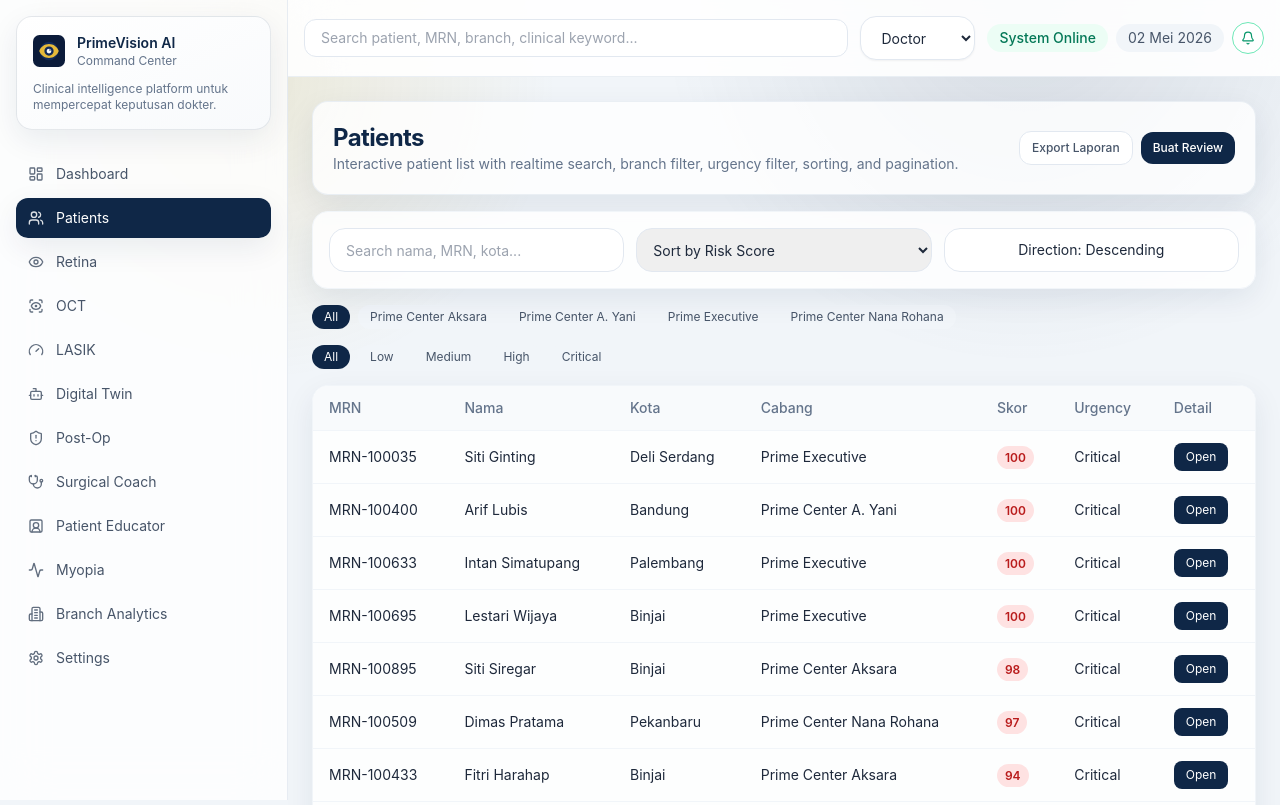
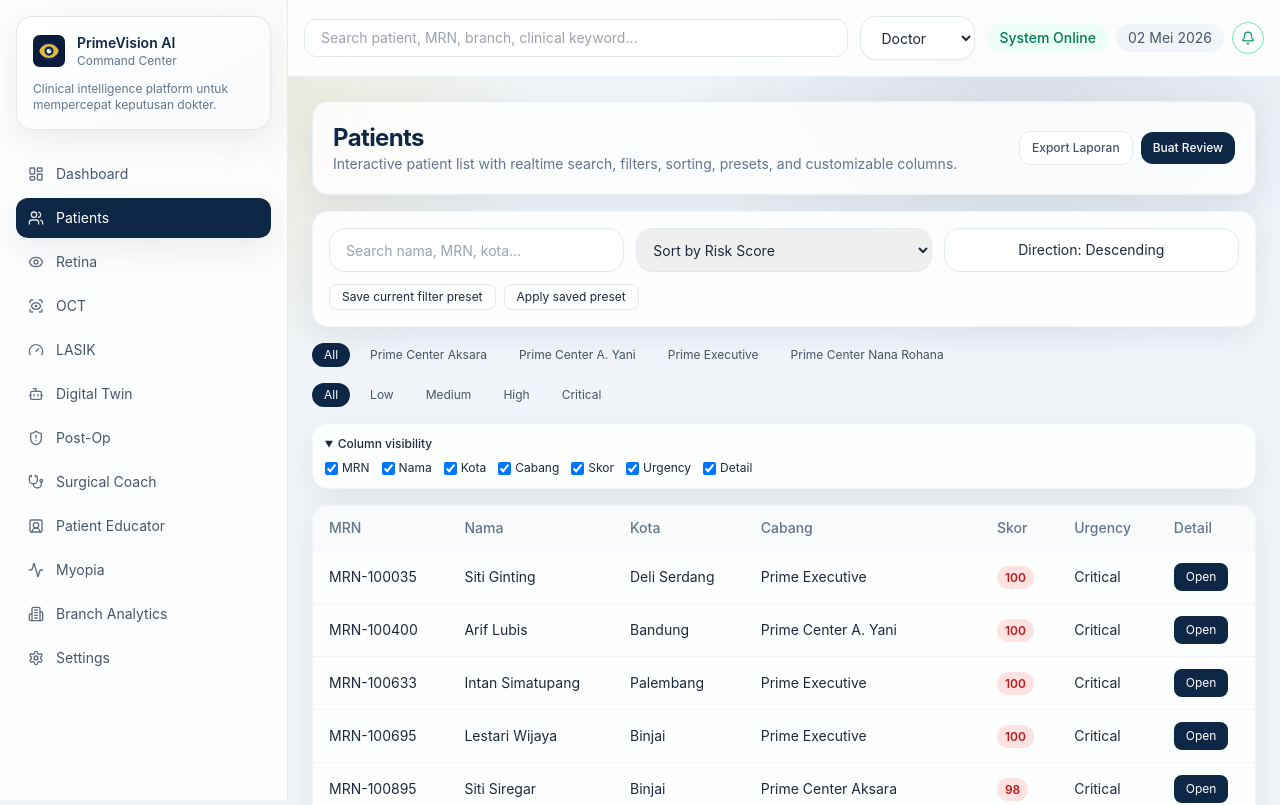
Before and after one commit to sobri3195/PrimeVision-AI-Command-Center, a React (Vite) app: page /patients in a window 1280 px wide. Shown: the top 805 px of the page. Built offline with nearby package versions, Linux system fonts and the light colour scheme.

Commit message:
feat: add local-first personalization and productivity preferences

```diff
--- a/src/App.tsx
+++ b/src/App.tsx
@@ -1,4 +1,4 @@
-import { useEffect, useState } from 'react'
+import { useEffect, useMemo, useState } from 'react'
 import { Navigate, Route, Routes } from 'react-router-dom'
 import { Sidebar } from './components/layout/Sidebar'
 import { Topbar } from './components/layout/Topbar'
@@ -17,19 +17,38 @@ import { RetinaScreening } from './routes/RetinaScreening'
 import { Settings } from './routes/Settings'
 import { SurgicalCoach } from './routes/SurgicalCoach'
 import type { DoctorRole } from './types/ai'
+import { loadLS, saveLS } from './utils/localStorage'
 
 function App() {
   const [search, setSearch] = useState('')
-  const [role, setRole] = useState<DoctorRole>((localStorage.getItem('pv_role') as DoctorRole) || 'Doctor')
-  const [notificationsEnabled, setNotificationsEnabled] = useState(localStorage.getItem('pv_notif') !== 'false')
-  const [compactMode, setCompactMode] = useState(localStorage.getItem('pv_compact') === 'true')
+  const [role, setRole] = useState<DoctorRole>(loadLS<DoctorRole>('pvcc:v1:user:role', 'Doctor'))
+  const [notificationsEnabled, setNotificationsEnabled] = useState(loadLS<boolean>('pvcc:v1:ui:notifications', true))
+  const [compactMode, setCompactMode] = useState(loadLS<boolean>('pvcc:v1:ui:compact', false))
+  const [theme, setTheme] = useState<'light' | 'dark'>(loadLS<'light' | 'dark'>('pvcc:v1:ui:theme', 'light'))
 
-  useEffect(() => localStorage.setItem('pv_role', role), [role])
-  useEffect(() => localStorage.setItem('pv_notif', String(notificationsEnabled)), [notificationsEnabled])
-  useEffect(() => localStorage.setItem('pv_compact', String(compactMode)), [compactMode])
+  useEffect(() => saveLS('pvcc:v1:user:role', role), [role])
+  useEffect(() => saveLS('pvcc:v1:ui:notifications', notificationsEnabled), [notificationsEnabled])
+  useEffect(() => saveLS('pvcc:v1:ui:compact', compactMode), [compactMode])
+  useEffect(() => saveLS('pvcc:v1:ui:theme', theme), [theme])
+
+  useEffect(() => {
+    document.documentElement.classList.toggle('dark', theme === 'dark')
+  }, [theme])
+
+  useEffect(() => {
+    const sync = (event: StorageEvent) => {
+      if (event.key === 'pvcc:v1:ui:theme') setTheme(loadLS<'light' | 'dark'>('pvcc:v1:ui:theme', 'light'))
+      if (event.key === 'pvcc:v1:ui:compact') setCompactMode(loadLS<boolean>('pvcc:v1:ui:compact', false))
+    }
+
+    window.addEventListener('storage', sync)
+    return () => window.removeEventListener('storage', sync)
+  }, [])
+
+  const shellClasses = useMemo(() => `${theme === 'dark' ? 'bg-slate-950 text-slate-100' : 'bg-slate-100 text-slate-800'} ${compactMode ? 'text-[13px]' : ''}`, [theme, compactMode])
 
   return (
-    <div className={`flex min-h-screen bg-slate-100 text-slate-800 ${compactMode ? 'text-[13px]' : ''}`}>
+    <div className={`flex min-h-screen ${shellClasses}`}>
       <div className="pointer-events-none fixed inset-0 -z-0 bg-[radial-gradient(circle_at_20%_10%,rgba(201,162,39,0.14),transparent_24%),radial-gradient(circle_at_80%_0%,rgba(15,39,71,0.12),transparent_28%)]" />
       <Sidebar />
       <div className="relative z-10 flex-1">
@@ -48,7 +67,7 @@ function App() {
             <Route path="/patient-educator" element={<PatientEducator />} />
             <Route path="/myopia-control" element={<MyopiaControl />} />
             <Route path="/branch-analytics" element={<BranchAnalytics />} />
-            <Route path="/settings" element={<Settings role={role} notif={notificationsEnabled} compact={compactMode} setNotif={setNotificationsEnabled} setCompact={setCompactMode} />} />
+            <Route path="/settings" element={<Settings role={role} notif={notificationsEnabled} compact={compactMode} theme={theme} setTheme={setTheme} setNotif={setNotificationsEnabled} setCompact={setCompactMode} />} />
             <Route path="*" element={<Navigate to="/" replace />} />
           </Routes>
         </main>
--- a/src/routes/Patients.tsx
+++ b/src/routes/Patients.tsx
@@ -1,9 +1,21 @@
 import { useMemo, useState } from 'react'
+import { RiskBadge } from '../components/ai/RiskBadge'
+import { PageHeader } from '../components/layout/PageHeader'
 import { FilterTabs } from '../components/shared/FilterTabs'
-import { PageHeader } from '../components/layout/PageHeader'
-import { RiskBadge } from '../components/ai/RiskBadge'
 import { PatientDrawer } from '../components/shared/PatientDrawer'
 import type { Patient } from '../types/patient'
+import { loadLS, saveLS } from '../utils/localStorage'
+
+type ColKey = 'mrn' | 'nama' | 'kota' | 'cabang' | 'skor' | 'urgency' | 'detail'
+const allColumns: Array<{ key: ColKey; label: string }> = [
+  { key: 'mrn', label: 'MRN' },
+  { key: 'nama', label: 'Nama' },
+  { key: 'kota', label: 'Kota' },
+  { key: 'cabang', label: 'Cabang' },
+  { key: 'skor', label: 'Skor' },
+  { key: 'urgency', label: 'Urgency' },
+  { key: 'detail', label: 'Detail' },
+]
 
 export function Patients({ patients, globalSearch }: { patients: Patient[]; globalSearch: string }) {
   const [localSearch, setLocalSearch] = useState('')
@@ -13,6 +25,8 @@ export function Patients({ patients, globalSearch }: { patients: Patient[]; glob
   const [asc, setAsc] = useState(false)
   const [page, setPage] = useState(1)
   const [activePatient, setActivePatient] = useState<Patient | null>(null)
+  const [columns, setColumns] = useState<ColKey[]>(loadLS('pvcc:v1:table:patients:columns', allColumns.map((c) => c.key)))
+
   const pageSize = 12
 
   const filtered = useMemo(() => {
@@ -24,86 +38,90 @@ export function Patients({ patients, globalSearch }: { patients: Patient[]; glob
         (risk === 'All' || p.aiUrgencyLevel === risk),
     )
 
-    const sorted = [...result].sort((a, b) => {
+    return [...result].sort((a, b) => {
       const factor = asc ? 1 : -1
       if (sortBy === 'score') return (a.aiRiskScore - b.aiRiskScore) * factor
       if (sortBy === 'name') return a.name.localeCompare(b.name) * factor
       return a.branch.localeCompare(b.branch) * factor
     })
-
-    return sorted
   }, [patients, globalSearch, localSearch, branch, risk, sortBy, asc])
 
   const totalPages = Math.ceil(filtered.length / pageSize)
   const rows = filtered.slice((page - 1) * pageSize, page * pageSize)
 
+  const applyPreset = () => {
+    const preset = { branch, risk }
+    saveLS('pvcc:v1:filters:patientsPreset', preset)
+  }
+
+  const loadPreset = () => {
+    const preset = loadLS<{ branch: string; risk: string }>('pvcc:v1:filters:patientsPreset', { branch: 'All', risk: 'All' })
+    setBranch(preset.branch)
+    setRisk(preset.risk)
+    setPage(1)
+  }
+
+  const toggleColumn = (key: ColKey) => {
+    const next = columns.includes(key) ? columns.filter((c) => c !== key) : [...columns, key]
+    setColumns(next)
+    saveLS('pvcc:v1:table:patients:columns', next)
+  }
+
+  const openPatient = (p: Patient) => {
+    const history = loadLS<Array<{ id: string; ts: number }>>('pvcc:v1:navigation:recentPatients', [])
+    const next = [{ id: p.id, ts: Date.now() }, ...history.filter((h) => h.id !== p.id)].slice(0, 20)
+    saveLS('pvcc:v1:navigation:recentPatients', next)
+    setActivePatient(p)
+  }
+
   return (
     <div className="space-y-4">
-      <PageHeader title="Patients" subtitle="Interactive patient list with realtime search, branch filter, urgency filter, sorting, and pagination." />
+      <PageHeader title="Patients" subtitle="Interactive patient list with realtime search, filters, sorting, presets, and customizable columns." />
       <div className="card p-4">
         <div className="grid gap-3 lg:grid-cols-3">
-          <input
-            value={localSearch}
-            onChange={(e) => {
-              setLocalSearch(e.target.value)
-              setPage(1)
-            }}
-            placeholder="Search nama, MRN, kota..."
-            className="h-11 rounded-2xl border border-slate-200 px-4 text-sm"
-          />
+          <input value={localSearch} onChange={(e) => { setLocalSearch(e.target.value); setPage(1) }} placeholder="Search nama, MRN, kota..." className="h-11 rounded-2xl border border-slate-200 px-4 text-sm" />
           <select value={sortBy} onChange={(e) => setSortBy(e.target.value as typeof sortBy)} className="h-11 rounded-2xl border border-slate-200 px-3 text-sm">
-            <option value="score">Sort by Risk Score</option>
-            <option value="name">Sort by Name</option>
-            <option value="branch">Sort by Branch</option>
+            <option value="score">Sort by Risk Score</option><option value="name">Sort by Name</option><option value="branch">Sort by Branch</option>
           </select>
-          <button onClick={() => setAsc((v) => !v)} className="h-11 rounded-2xl border border-slate-200 bg-white text-sm">
-            Direction: {asc ? 'Ascending' : 'Descending'}
-          </button>
+          <button onClick={() => setAsc((v) => !v)} className="h-11 rounded-2xl border border-slate-200 bg-white text-sm">Direction: {asc ? 'Ascending' : 'Descending'}</button>
+        </div>
+        <div className="mt-3 flex flex-wrap gap-2">
+          <button onClick={applyPreset} className="rounded-lg border px-3 py-1 text-xs">Save current filter preset</button>
+          <button onClick={loadPreset} className="rounded-lg border px-3 py-1 text-xs">Apply saved preset</button>
         </div>
       </div>
 
       <FilterTabs items={['All', ...Array.from(new Set(patients.map((p) => p.branch)))]} active={branch} onChange={(v) => { setBranch(v); setPage(1) }} />
       <FilterTabs items={['All', 'Low', 'Medium', 'High', 'Critical']} active={risk} onChange={(v) => { setRisk(v); setPage(1) }} />
 
+      <details className="card p-3 text-xs" open>
+        <summary className="cursor-pointer font-medium">Column visibility</summary>
+        <div className="mt-2 flex flex-wrap gap-3">
+          {allColumns.map((c) => <label key={c.key} className="flex items-center gap-1"><input type="checkbox" checked={columns.includes(c.key)} onChange={() => toggleColumn(c.key)} />{c.label}</label>)}
+        </div>
+      </details>
+
       <div className="card overflow-x-auto">
         <table className="min-w-full text-sm">
-          <thead className="bg-slate-50 text-left text-slate-500">
-            <tr>
-              {['MRN', 'Nama', 'Kota', 'Cabang', 'Skor', 'Urgency', 'Detail'].map((header) => (
-                <th key={header} className="px-4 py-3 font-medium">{header}</th>
-              ))}
-            </tr>
-          </thead>
+          <thead className="bg-slate-50 text-left text-slate-500"><tr>{allColumns.filter((c) => columns.includes(c.key)).map((header) => <th key={header.key} className="px-4 py-3 font-medium">{header.label}</th>)}</tr></thead>
           <tbody>
-            {rows.length === 0 && (
-              <tr>
-                <td className="px-4 py-8 text-center text-slate-400" colSpan={7}>No matching patient.</td>
-              </tr>
-            )}
+            {rows.length === 0 && <tr><td className="px-4 py-8 text-center text-slate-400" colSpan={columns.length}>No matching patient.</td></tr>}
             {rows.map((p) => (
               <tr key={p.id} className="border-t border-slate-100 hover:bg-slate-50/60">
-                <td className="px-4 py-3">{p.medicalRecordNumber}</td>
-                <td className="px-4 py-3">{p.name}</td>
-                <td className="px-4 py-3">{p.city}</td>
-                <td className="px-4 py-3">{p.branch}</td>
-                <td className="px-4 py-3"><RiskBadge score={p.aiRiskScore} /></td>
-                <td className="px-4 py-3">{p.aiUrgencyLevel}</td>
-                <td className="px-4 py-3">
-                  <button onClick={() => setActivePatient(p)} className="rounded-lg bg-navy px-3 py-1.5 text-xs text-white">Open</button>
-                </td>
+                {columns.includes('mrn') && <td className="px-4 py-3">{p.medicalRecordNumber}</td>}
+                {columns.includes('nama') && <td className="px-4 py-3">{p.name}</td>}
+                {columns.includes('kota') && <td className="px-4 py-3">{p.city}</td>}
+                {columns.includes('cabang') && <td className="px-4 py-3">{p.branch}</td>}
+                {columns.includes('skor') && <td className="px-4 py-3"><RiskBadge score={p.aiRiskScore} /></td>}
+                {columns.includes('urgency') && <td className="px-4 py-3">{p.aiUrgencyLevel}</td>}
+                {columns.includes('detail') && <td className="px-4 py-3"><button onClick={() => openPatient(p)} className="rounded-lg bg-navy px-3 py-1.5 text-xs text-white">Open</button></td>}
               </tr>
             ))}
           </tbody>
         </table>
       </div>
 
-      <div className="flex items-center justify-between text-sm">
-        <span>Showing {(page - 1) * pageSize + 1}-{Math.min(page * pageSize, filtered.length)} of {filtered.length}</span>
-        <div className="space-x-2">
-          <button disabled={page === 1} onClick={() => setPage((p) => p - 1)} className="rounded-lg border px-3 py-1 disabled:opacity-40">Prev</button>
-          <button disabled={page === totalPages || totalPages === 0} onClick={() => setPage((p) => p + 1)} className="rounded-lg border px-3 py-1 disabled:opacity-40">Next</button>
-        </div>
-      </div>
+      <div className="flex items-center justify-between text-sm"><span>Showing {(page - 1) * pageSize + 1}-{Math.min(page * pageSize, filtered.length)} of {filtered.length}</span><div className="space-x-2"><button disabled={page === 1} onClick={() => setPage((p) => p - 1)} className="rounded-lg border px-3 py-1 disabled:opacity-40">Prev</button><button disabled={page === totalPages || totalPages === 0} onClick={() => setPage((p) => p + 1)} className="rounded-lg border px-3 py-1 disabled:opacity-40">Next</button></div></div>
 
       <PatientDrawer patient={activePatient} onClose={() => setActivePatient(null)} />
     </div>
--- a/src/routes/Settings.tsx
+++ b/src/routes/Settings.tsx
@@ -1,24 +1,77 @@
+import { useEffect, useState } from 'react'
+import { PageHeader } from '../components/layout/PageHeader'
 import type { DoctorRole } from '../types/ai'
-import { PageHeader } from '../components/layout/PageHeader'
+import { loadLS, saveLS } from '../utils/localStorage'
 
-export function Settings({ role, notif, compact, setNotif, setCompact }: { role: DoctorRole; notif: boolean; compact: boolean; setNotif: (v: boolean) => void; setCompact: (v: boolean) => void }) {
+type KpiPrefs = {
+  queueAlertThreshold: number
+}
+
+export function Settings({
+  role,
+  notif,
+  compact,
+  theme,
+  setTheme,
+  setNotif,
+  setCompact,
+}: {
+  role: DoctorRole
+  notif: boolean
+  compact: boolean
+  theme: 'light' | 'dark'
+  setTheme: (v: 'light' | 'dark') => void
+  setNotif: (v: boolean) => void
+  setCompact: (v: boolean) => void
+}) {
+  const [kpi, setKpi] = useState<KpiPrefs>(loadLS<KpiPrefs>('pvcc:v1:kpi:alerts', { queueAlertThreshold: 20 }))
+
+  useEffect(() => {
+    saveLS('pvcc:v1:kpi:alerts', kpi)
+  }, [kpi])
 
   return (
     <div className="space-y-4">
       <PageHeader title="Settings" subtitle="User preferences, notification settings, theme controls, and role display." />
-      <div className="card p-5 space-y-4 text-sm">
-        <p>Current role display: <b>{role}</b></p>
+      <div className="card space-y-4 p-5 text-sm">
+        <p>
+          Current role display: <b>{role}</b>
+        </p>
         <details className="rounded-xl border p-3" open>
           <summary className="cursor-pointer font-medium">Notification settings</summary>
-          <label className="mt-2 flex items-center gap-2"><input type="checkbox" checked={notif} onChange={(e) => setNotif(e.target.checked)} />Enable AI urgent alert notification</label>
+          <label className="mt-2 flex items-center gap-2">
+            <input type="checkbox" checked={notif} onChange={(e) => setNotif(e.target.checked)} />Enable AI urgent alert notification
+          </label>
         </details>
-        <details className="rounded-xl border p-3">
-          <summary className="cursor-pointer font-medium">Theme settings</summary>
-          <label className="mt-2 flex items-center gap-2"><input type="checkbox" checked={compact} onChange={(e) => setCompact(e.target.checked)} />Use compact density layout</label>
+        <details className="rounded-xl border p-3" open>
+          <summary className="cursor-pointer font-medium">Theme & density settings</summary>
+          <div className="mt-2 grid gap-2 sm:grid-cols-2">
+            <label className="flex items-center gap-2">
+              <input type="checkbox" checked={theme === 'dark'} onChange={(e) => setTheme(e.target.checked ? 'dark' : 'light')} />Use dark mode
+            </label>
+            <label className="flex items-center gap-2">
+              <input type="checkbox" checked={compact} onChange={(e) => setCompact(e.target.checked)} />Use compact density layout
+            </label>
+          </div>
+        </details>
+        <details className="rounded-xl border p-3" open>
+          <summary className="cursor-pointer font-medium">KPI alert preferences</summary>
+          <label className="mt-2 block">
+            Queue alert threshold
+            <input
+              type="number"
+              min={1}
+              value={kpi.queueAlertThreshold}
+              onChange={(e) => setKpi((prev) => ({ ...prev, queueAlertThreshold: Number(e.target.value) || 1 }))}
+              className="mt-1 h-10 w-full max-w-xs rounded-xl border border-slate-200 px-3"
+            />
+          </label>
         </details>
         <details className="rounded-xl border p-3">
           <summary className="cursor-pointer font-medium">Clinical safety note</summary>
-          <p className="mt-2 text-slate-600">Prototype only. AI assists screening and review workflow. Final clinical decision remains with the doctor.</p>
+          <p className="mt-2 text-slate-600">
+            Prototype only. AI assists screening and review workflow. Final clinical decision remains with the doctor.
+          </p>
         </details>
       </div>
     </div>
--- /dev/null
+++ b/src/utils/localStorage.ts
@@ -0,0 +1,44 @@
+export type StoredValue<T> = {
+  value: T
+  updatedAt: number
+  expiresAt?: number
+}
+
+export function saveLS<T>(key: string, value: T, ttlMs?: number) {
+  const payload: StoredValue<T> = {
+    value,
+    updatedAt: Date.now(),
+    expiresAt: ttlMs ? Date.now() + ttlMs : undefined,
+  }
+  localStorage.setItem(key, JSON.stringify(payload))
+}
+
+export function loadLS<T>(key: string, fallback: T, validate?: (value: unknown) => value is T): T {
+  try {
+    const raw = localStorage.getItem(key)
+    if (!raw) return fallback
+
+    const parsed = JSON.parse(raw) as T | StoredValue<T>
+    const isWrapped = typeof parsed === 'object' && parsed !== null && 'value' in parsed
+    const next = (isWrapped ? (parsed as StoredValue<T>).value : parsed) as unknown
+
+    if (isWrapped && (parsed as StoredValue<T>).expiresAt && Date.now() > ((parsed as StoredValue<T>).expiresAt as number)) {
+      localStorage.removeItem(key)
+      return fallback
+    }
+
+    if (validate && !validate(next)) {
+      console.warn(`Invalid localStorage schema for key: ${key}`)
+      return fallback
+    }
+
+    return next as T
+  } catch (error) {
+    console.warn(`Failed to parse localStorage key: ${key}`, error)
+    return fallback
+  }
+}
+
+export function removeLS(key: string) {
+  localStorage.removeItem(key)
+}
```
Also changed, not shown: src/routes/Dashboard.tsx (+26 -0 lines).
